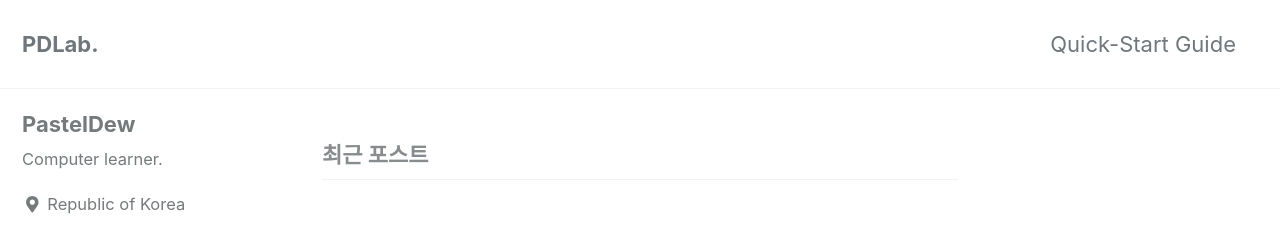
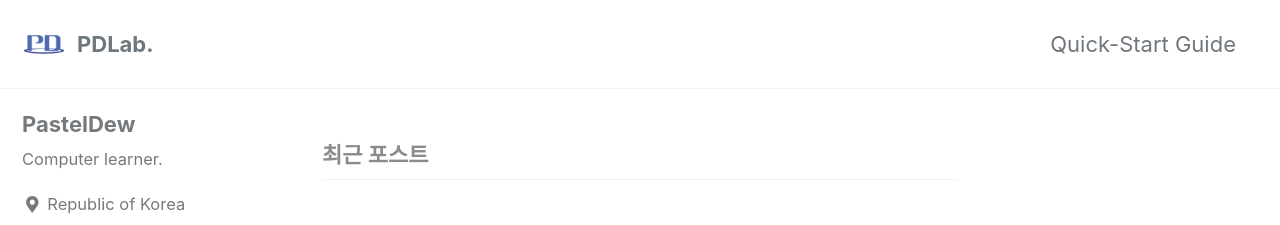
Before and after one commit to PastelDew/pasteldew.github.io, a Jekyll site: the page built from index.html, in a window 1280 px wide. Shown: the top 225 px of the page. Built offline with Jekyll 4.4.1, drawn with Linux system fonts in a browser that asks for light colours; cached includes are drawn as plain includes; the list of posts is cut into pages by our own code.

Commit message:
Logo Update

```diff
--- a/_config.yml
+++ b/_config.yml
@@ -11,7 +11,7 @@
 # https://mmistakes.github.io/minimal-mistakes/docs/quick-start-guide/#installing-the-theme
 
 # theme                  : "minimal-mistakes-jekyll"
-remote_theme             : "mmistakes/minimal-mistakes"
+# remote_theme             : "mmistakes/minimal-mistakes"
 minimal_mistakes_skin    : "default" # "air", "aqua", "contrast", "dark", "dirt", "neon", "mint", "plum", "sunrise"
 
 # Site Settings
@@ -22,9 +22,9 @@ name                     : "PastelDew"
 description              : "Various Development Blog"
 url                      : "https://pasteldew.github.io"
 baseurl                  : # the subpath of your site, e.g. "/blog"
-repository               : # GitHub username/repo-name e.g. "mmistakes/minimal-mistakes"
+repository               : "pasteldew/pasteldew.github.io" # GitHub username/repo-name e.g. "mmistakes/minimal-mistakes"
 teaser                   : # path of fallback teaser image, e.g. "/assets/images/500x300.png"
-logo                     : # path of logo image to display in the masthead, e.g. "/assets/images/88x88.png"
+logo                     : "/assets/images/newLogo.png"
 masthead_title           : # overrides the website title displayed in the masthead, use " " for no title
 # breadcrumbs            : false # true, false (default)
 words_per_minute         : 200
```
Also changed, not shown: assets/images/newLogo.png (added).
